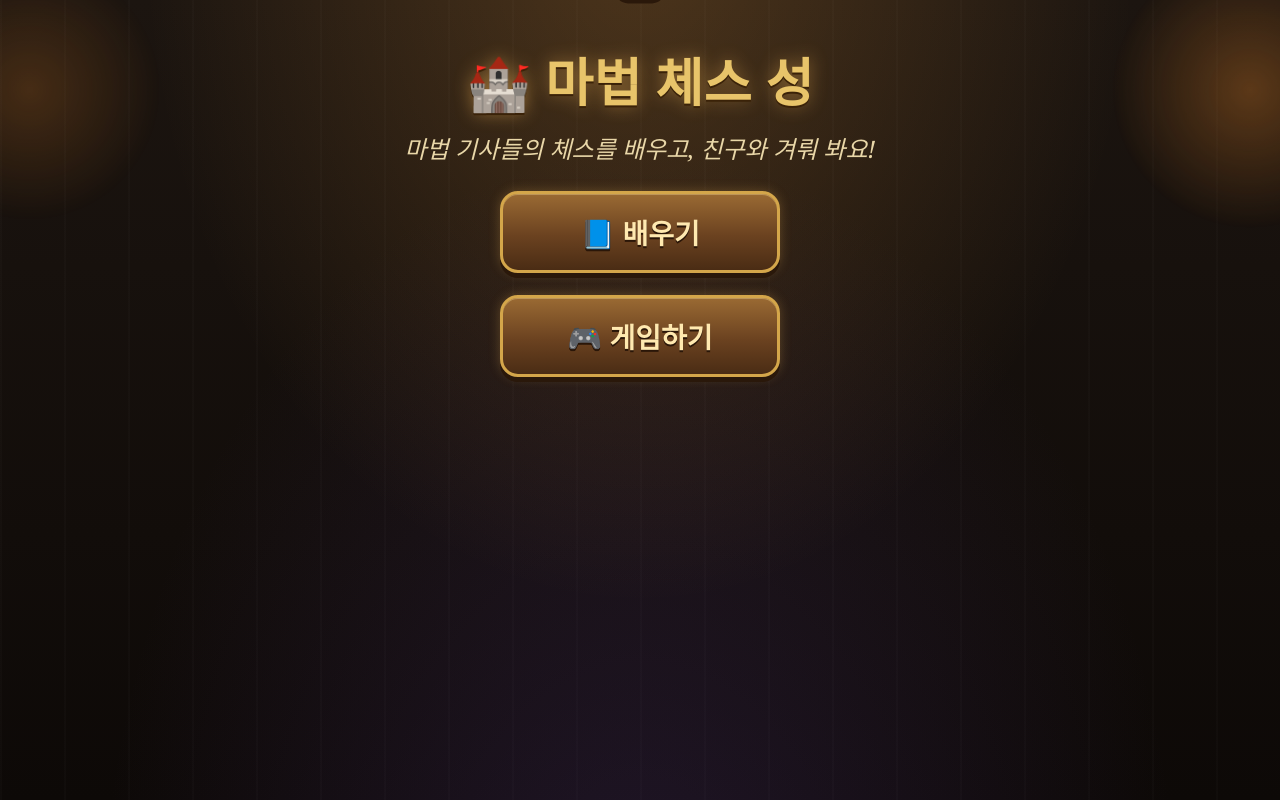
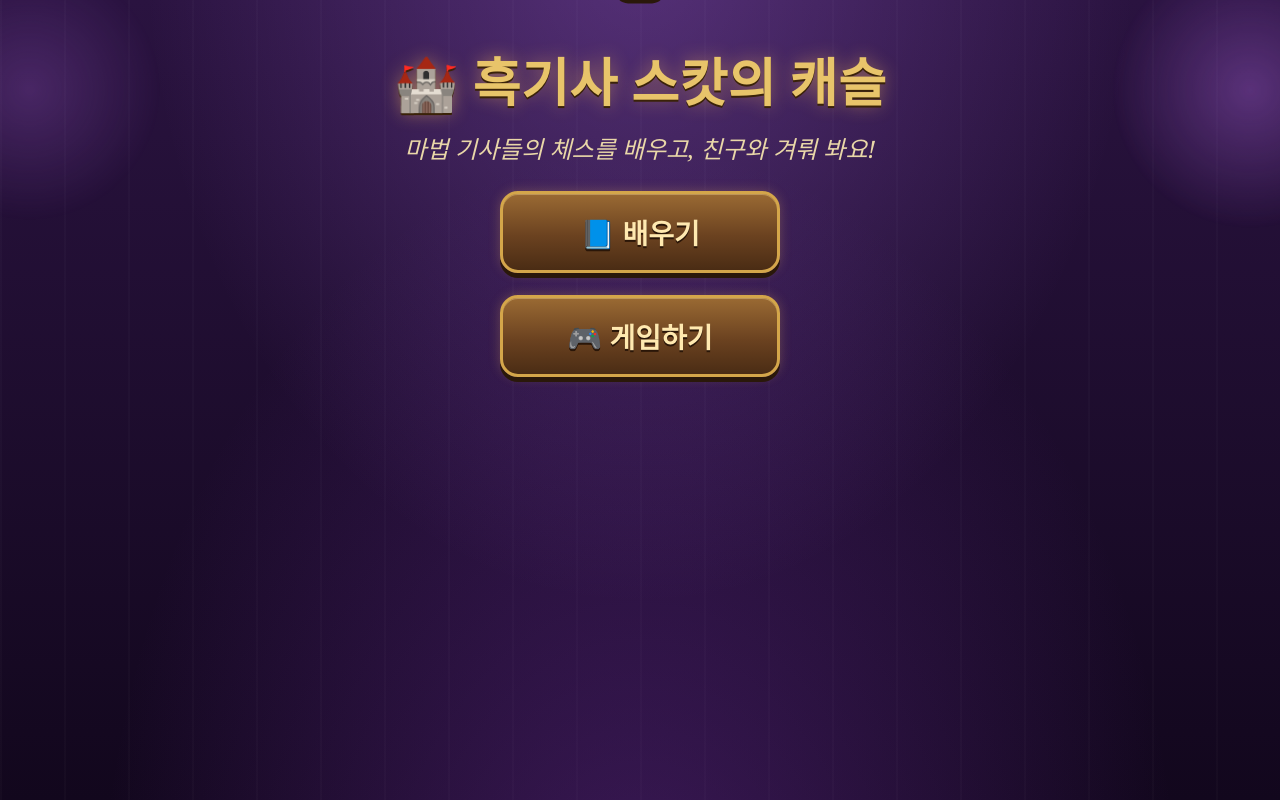
Before and after one commit to morabian7-ux/scotts-castle-chess, a plain HTML site: page index.html in a window 1280 px wide. Drawn offline with Linux system fonts and the light colour scheme.

Commit message:
제목을 '흑기사 스캇의 캐슬'로 바꾸고 배경을 보라색으로
- 브라우저 탭 제목과 시작 화면 제목 변경
- 성 배경과 횃불 빛을 보라색 분위기로 변경

Co-Authored-By: Claude Opus 5.5 <noreply@anthropic.com>

```diff
--- a/index.html
+++ b/index.html
@@ -3,7 +3,7 @@
 <head>
 <meta charset="UTF-8">
 <meta name="viewport" content="width=device-width, initial-scale=1">
-<title>마법 체스 성</title>
+<title>흑기사 스캇의 캐슬</title>
 <style>
   :root {
     --board: min(70vh, 72vw, 600px);
@@ -133,23 +133,23 @@
     --parch-bot: #e2c98f;
     --edge: #8a6330;
   }
-  html, body { background: #120d0a; }
+  html, body { background: #160a24; }
   body {
     font-family: "Malgun Gothic", "맑은 고딕", system-ui, sans-serif;
     color: #f5e6c0;
-    background-color: #120d0a;
+    background-color: #160a24;
     background-image:
-      radial-gradient(ellipse at 50% -10%, rgba(255, 170, 70, .22), transparent 55%),
-      radial-gradient(ellipse at 50% 120%, rgba(90, 60, 140, .25), transparent 60%),
-      repeating-linear-gradient(90deg, rgba(255, 255, 255, .015) 0 2px, transparent 2px 64px),
-      linear-gradient(180deg, #1c1510 0%, #0d0907 100%);
+      radial-gradient(ellipse at 50% -10%, rgba(190, 120, 255, .30), transparent 55%),
+      radial-gradient(ellipse at 50% 120%, rgba(140, 60, 200, .35), transparent 60%),
+      repeating-linear-gradient(90deg, rgba(255, 255, 255, .018) 0 2px, transparent 2px 64px),
+      linear-gradient(180deg, #2a1340 0%, #12071d 100%);
     background-attachment: fixed;
   }
   /* 벽에 걸린 횃불 느낌의 흔들리는 빛 */
   body::before, body::after {
     content: ""; position: fixed; top: -60px; width: 300px; height: 300px;
     pointer-events: none; z-index: 0;
-    background: radial-gradient(circle, rgba(255, 150, 50, .35), transparent 65%);
+    background: radial-gradient(circle, rgba(200, 120, 255, .38), transparent 65%);
     animation: flicker 2.4s ease-in-out infinite alternate;
   }
   body::before { left: -120px; }
@@ -264,7 +264,7 @@
 
 <!-- 1. 시작 화면 -->
 <section id="home" class="screen active">
-  <h1>🏰 마법 체스 성</h1>
+  <h1>🏰 흑기사 스캇의 캐슬</h1>
   <p class="sub">마법 기사들의 체스를 배우고, 친구와 겨뤄 봐요!</p>
   <div class="menu">
     <button class="big" id="btnLearn">📘 배우기</button>
```
